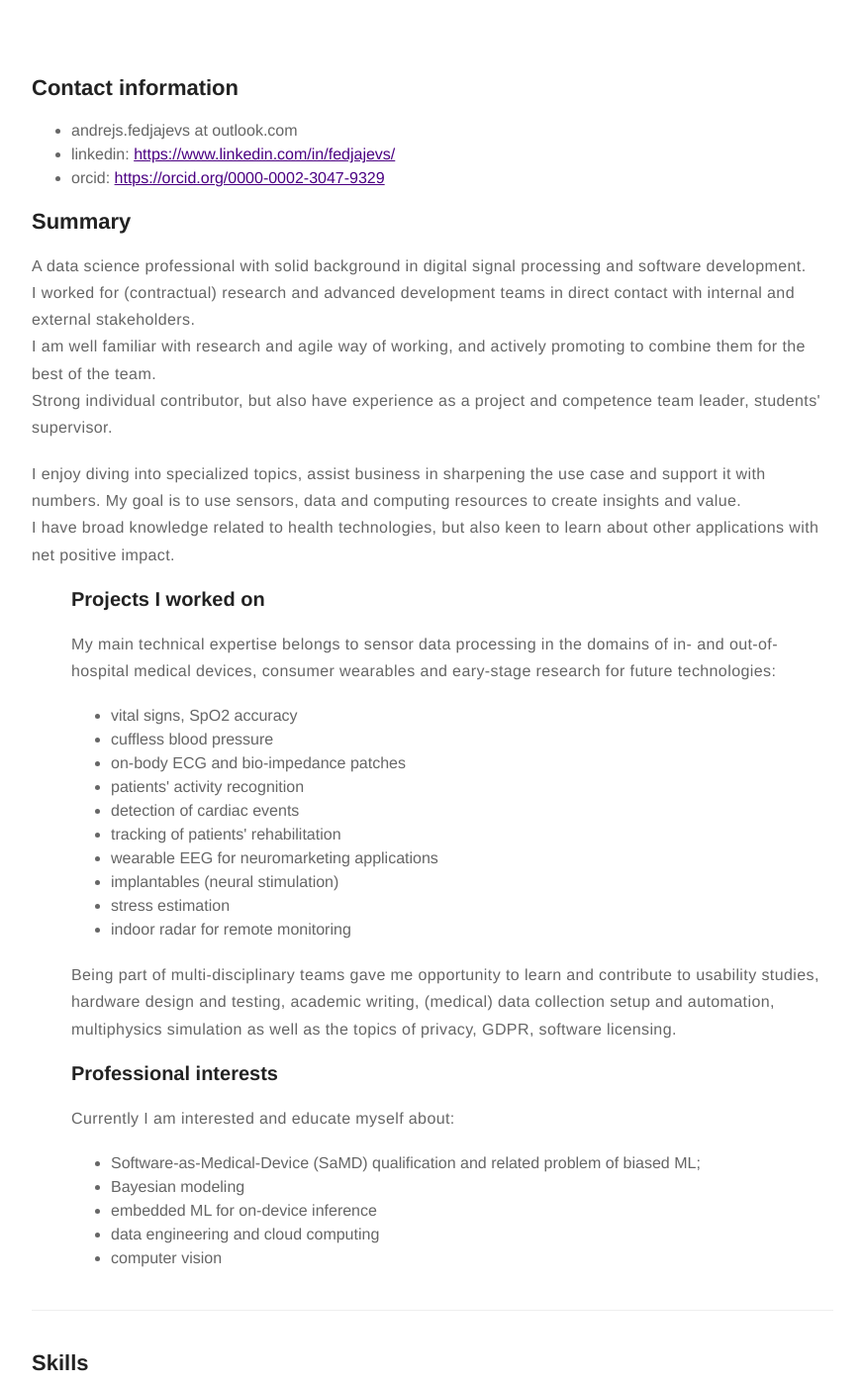
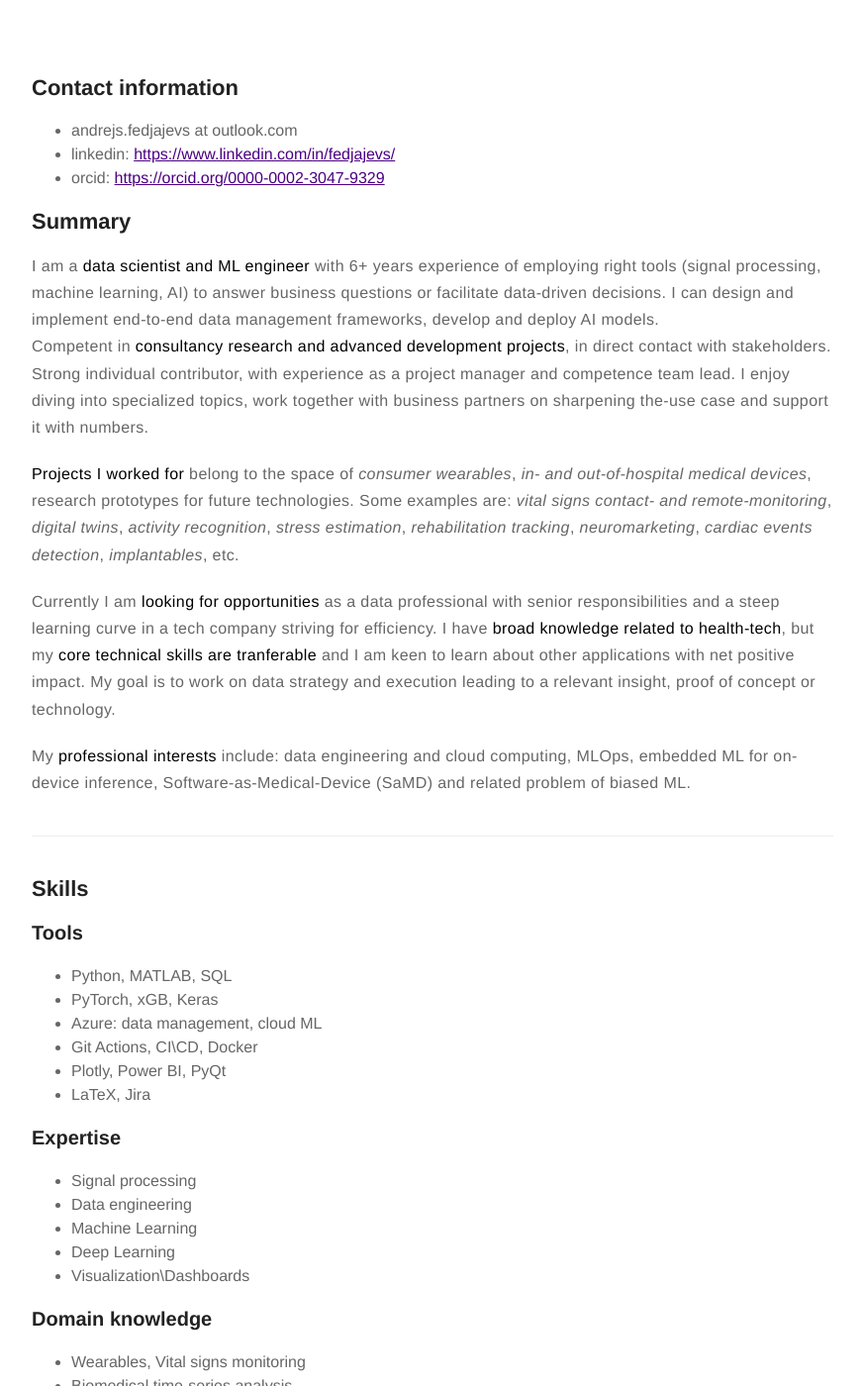
Before and after one commit to fluentnumbers/fluentnumbers.github.io, a Jekyll site: the page built from about.md, in a window 1280 px wide and 1400 px high, scrolled down 474 px. Shown: the whole window at 99% size, without its empty margins (203-1076 px from the left). Built offline with Jekyll 4.4.1, drawn with Linux system fonts in a browser that asks for light colours; nearby versions of some CDN libraries; some of the changed text lies outside the part shown.

Commit message:
update CV and about

```diff
--- a/_config.yml
+++ b/_config.yml
@@ -1,6 +1,6 @@
 # main text of home
 title: Andrejs Fedjajevs
-bio: Data Science & Health Research
+bio: Data Science & Engineering
 
 # twitter summary info
 description: do you also like when numbers have value?
@@ -45,7 +45,7 @@ email: andrejs.fedjajevs@outlook.com
 authors:
   andrejs:
     name: Andrejs Fedjajevs
-    bio: Data Science & Health Research
+    bio: Data Science & Engineering
     external-image: false
     picture: assets/images/profile.png
   johndoe:
@@ -65,7 +65,7 @@ pagination:
   permalink: "/:num/" # pagination link that will be appended
 
 # if you don't need projects, comment the *projects* configs below
-projects: true
+projects: false
 
 # if you don't need "about" or "blog", comment them out below
 about: true
--- a/about.md
+++ b/about.md
@@ -12,49 +12,34 @@ layout: page
 </ul>
 
 <h2>Summary</h2>
+
 <p>
-A data science professional with solid background in digital signal processing and software development.<br>
-I worked for (contractual) research and advanced development teams in direct contact with internal and external stakeholders.<br>
-I am well familiar with research and agile way of working, and actively promoting to combine them for the best of the team.<br>
-Strong individual contributor, but also have experience as a project and competence team leader, students' supervisor.
-</p>
-<p>
-I enjoy diving into specialized topics, assist business in sharpening the use case and support it with numbers. My goal is to use sensors, data and computing resources to create insights and value.<br>
-I have broad knowledge related to health technologies, but also keen to learn about other applications with net positive impact.
+I am a <strong>data scientist and ML engineer</strong> with 6+ years experience of employing right tools (signal processing, machine learning, AI)
+to answer business questions or facilitate data-driven decisions.
+I can design and implement end-to-end data management frameworks, develop and deploy AI models.<br>
+Competent in <strong>consultancy research and advanced development projects</strong>, in direct contact with stakeholders.<br>
+Strong individual contributor, with experience as a project manager and competence team lead.
+I enjoy diving into specialized topics, work together with business partners on sharpening the-use case and support it with numbers.<br>
 </p>
 
-<h3 style="margin-left: 40px;">Projects I worked on</h3>
-<p style="margin-left: 40px;">
-My main technical expertise belongs to sensor data processing in the domains of in- and out-of-hospital medical devices, consumer wearables and eary-stage research for future technologies:
-<ul class="expertise-list" style="margin-left: 40px;">
-	<li>vital signs,  SpO2 accuracy </li>
-	<li>cuffless blood pressure</li>
-	<li>on-body ECG and bio-impedance patches</li>
-	<li>patients' activity recognition</li>
-	<li>detection of cardiac events</li>
-	<li>tracking of patients' rehabilitation</li>
-	<li>wearable EEG for neuromarketing applications</li>
-	<li>implantables (neural stimulation)</li>
-	<li>stress estimation </li>
-	<li>indoor radar for remote monitoring</li>
-</ul>
+<p>
+<strong>Projects I worked for</strong> belong to the space of <i>consumer wearables</i>, <i>in- and out-of-hospital medical devices</i>, research prototypes for future technologies.
+Some examples are: <i>vital signs contact- and remote-monitoring</i>, <i>digital twins</i>, <i>activity recognition</i>, <i>stress estimation</i>, <i>rehabilitation tracking</i>, <i>neuromarketing</i>, <i>cardiac events detection</i>, <i>implantables</i>, etc. <br>
 </p>
 
-<p style="margin-left: 40px;">
-Being part of multi-disciplinary teams gave me opportunity to learn and contribute to usability studies, hardware design and testing, academic writing, (medical) data collection setup and automation, multiphysics simulation as well as the topics of privacy, GDPR, software licensing.
+<p>
+Currently I am <strong>looking for opportunities</strong> as a data professional with senior responsibilities
+and a steep learning curve in a tech company striving for efficiency.
+I have <strong>broad knowledge related to health-tech</strong>, but my <strong>core technical skills are tranferable</strong>
+and I am keen to learn about other applications with net positive impact.
+My goal is to work on data strategy and execution leading to a relevant insight, proof of concept or technology.<br>
 </p>
 
-<h3 style="margin-left: 40px;">Professional interests</h3>
-<p style="margin-left: 40px;">
-Currently I am interested and educate myself about:
-<ul class="interests-list" style="margin-left: 40px;">
-	<li>Software-as-Medical-Device (SaMD) qualification and related problem of biased ML;</li>
-	<li>Bayesian modeling</li>
-	<li>embedded ML for on-device inference</li>
-	<li>data engineering and cloud computing</li>
-	<li>computer vision</li>
-</ul>
+<p>
+My <strong>professional interests</strong> include: data engineering and cloud computing, MLOps,
+embedded ML for on-device inference, Software-as-Medical-Device (SaMD) and related problem of biased ML.
 </p>
+
 
 
 
@@ -66,30 +51,31 @@ Currently I am interested and educate myself about:
 <h2>Skills</h2>
 
 
-<h3>Software</h3>
+<h3>Tools</h3>
 <ul class="skill-list">
-	<li>Languages: Python, MATLAB, SQL </li>
-	<li>MS Azure: data management, cloud ML</li>
-	<li>Git: Actions, Pipelines</li>
-	<li>Visualization & Dashboards: Plotly, Power BI</li>
-	<li>LaTeX</li>
+	<li>Python, MATLAB, SQL </li>
+	<li>PyTorch, xGB, Keras</li>
+	<li>Azure: data management, cloud ML</li>
+	<li>Git Actions, CI\CD, Docker</li>
+	<li>Plotly, Power BI, PyQt</li>
+	<li>LaTeX, Jira</li>
 </ul>
 
-<h3>Technical</h3>
+<h3>Expertise</h3>
 <ul class="skill-list">
 	<li>Signal processing</li>
-	<li>Feature engineering</li>
-	<li>Statistics, Bayesian models</li>
-	<li>Algorithm development</li>
+	<li>Data engineering</li>
+	<li>Machine Learning</li>
+	<li>Deep Learning</li>
+	<li>Visualization\Dashboards</li>
 </ul>
 
 <h3>Domain knowledge</h3>
 <ul class="skill-list">
 	<li>Wearables, Vital signs monitoring</li>
-	<li>Biomedical modeling</li>
-	<li>Biomedical time-series</li>
+	<li>Biomedical time-series analysis</li>
+	<li>Digital Twins</li>
 </ul>
-
 
 <hr>
 
@@ -118,12 +104,3 @@ Specialization: Signals & Systems<br/>
 Specialist in Electrical Engineering<br/>
 
 <hr>
-
-
-
-
-<h2>Projects</h2>
-See the [Projects Page]({{site.url}}/projects/).
-<ul>
-	<li><a href="https://github.com/">Lorem Lorem</a></li>
-</ul>
```
Also changed, not shown: other parts of about.md (+1 -1 lines), 1 other file.
